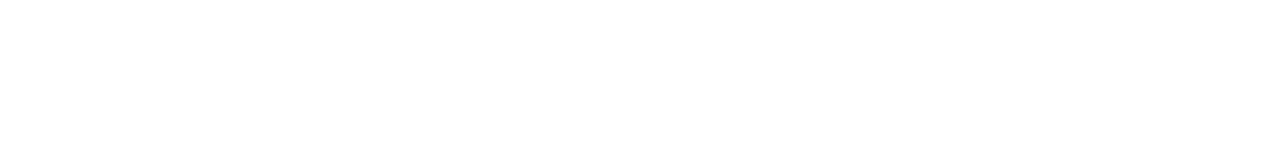
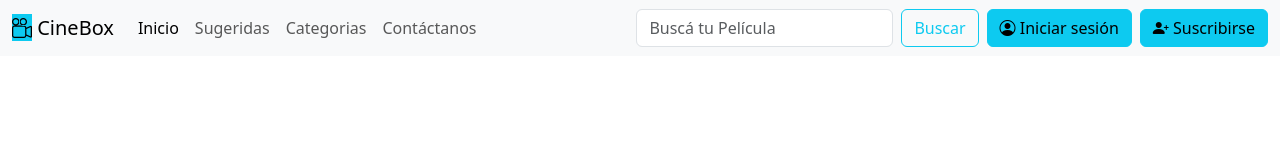
Before and after one commit to candecienfuegos/proyecto_modulo1, a plain HTML site: page index.html in a window 1280 px wide. Drawn offline with nearby package versions, Linux system fonts and the light colour scheme.

Commit message:
agrego el navbar y el nombre de la pagina en la etiqueta title

```diff
--- a/index.html
+++ b/index.html
@@ -3,16 +3,51 @@
   <head>
     <meta charset="utf-8" />
     <meta name="viewport" content="width=device-width, initial-scale=1" />
-    <title></title>
+    <title>CineBox</title>
     <link
       href="https://cdn.jsdelivr.net/npm/bootstrap@5.3.3/dist/css/bootstrap.min.css"
       rel="stylesheet"
       integrity="sha384-QWTKZyjpPEjISv5WaRU9OFeRpok6YctnYmDr5pNlyT2bRjXh0JMhjY6hW+ALEwIH"
-      crossorigin="anonymous"
-    />
+      crossorigin="anonymous"/>
+      <link rel="stylesheet" href="https://cdn.jsdelivr.net/npm/bootstrap-icons@1.11.3/font/bootstrap-icons.min.css">
   </head>
   <body>
-    <header></header>
+    <header>
+      <nav class="navbar navbar-expand-lg bg-body-tertiary">
+        <div class="container-fluid">
+          <a class="navbar-brand" href="#"><i class="bi bi-camera-reels bg-info"></i> CineBox</a>
+          <button class="navbar-toggler" type="button" data-bs-toggle="collapse" data-bs-target="#navbarSupportedContent" aria-controls="navbarSupportedContent" aria-expanded="false" aria-label="Toggle navigation">
+            <span class="navbar-toggler-icon"></span>
+          </button>
+          <div class="collapse navbar-collapse" id="navbarSupportedContent">
+            <ul class="navbar-nav me-auto mb-2 mb-lg-0">
+              <li class="nav-item">
+                <a class="nav-link active" aria-current="page" href="#">Inicio</a>
+              </li>
+              <li class="nav-item">
+                <a class="nav-link" href="#">Sugeridas</a>
+              </li>
+              <li class="nav-item">
+                <a class="nav-link" href="#">Categorias</a>
+              </li>
+              <li class="nav-item">
+                <a class="nav-link" href="#">Contáctanos</a>
+              </li>
+            </ul>
+            <form class="d-flex" role="search">
+              <input class="form-control me-2" type="search" placeholder="Buscá tu Película" aria-label="Search">
+              <button class="btn btn-outline-info" type="submit">Buscar</button>
+            </form>
+            <div class="d-grid mt-3 mt-md-0 ms-md-2">
+                <button class="btn btn-info"><i class="bi bi-person-circle"></i> Iniciar sesión</button>
+            </div>
+            <div class="d-grid mt-3 mt-md-0 ms-md-2">
+                <button class="btn btn-info"><i class="bi bi-person-plus-fill"></i> Suscribirse</button>
+            </div>
+          </div>
+        </div>
+      </nav>
+    </header>
     <main></main>
     <footer></footer>
 
```
